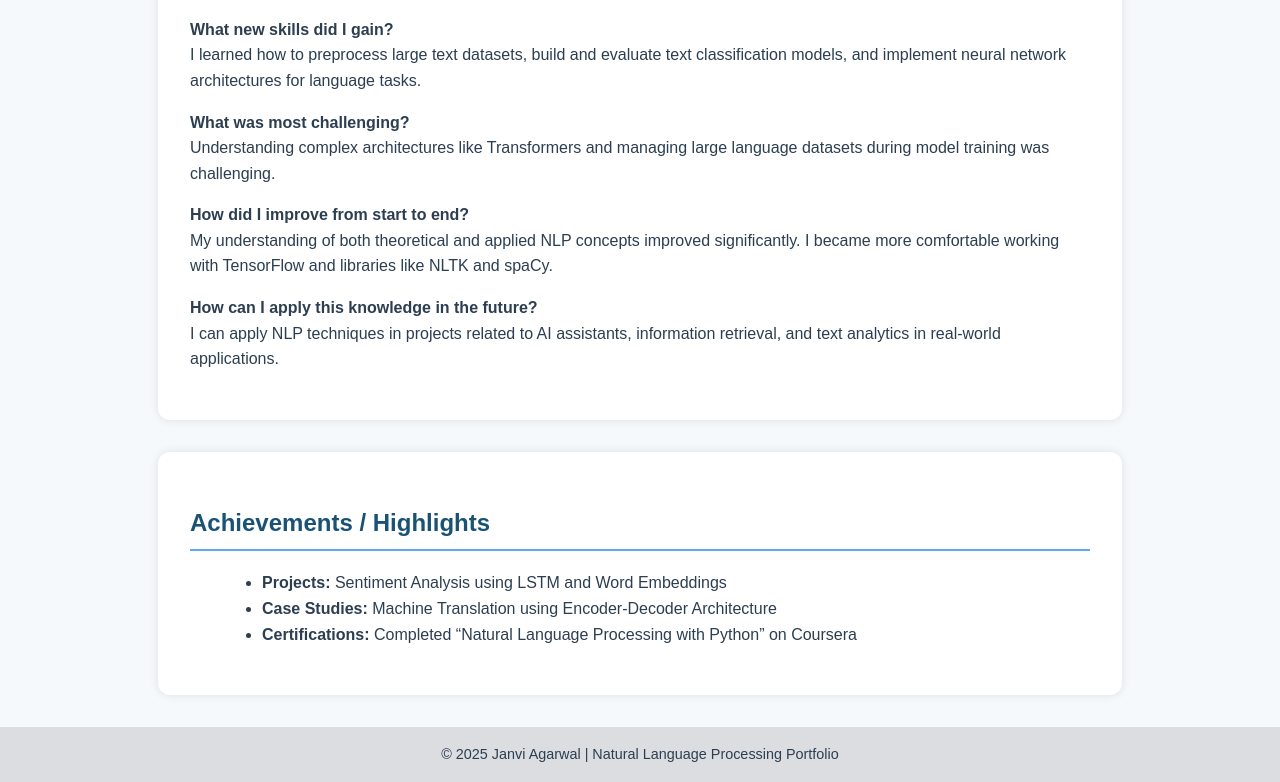
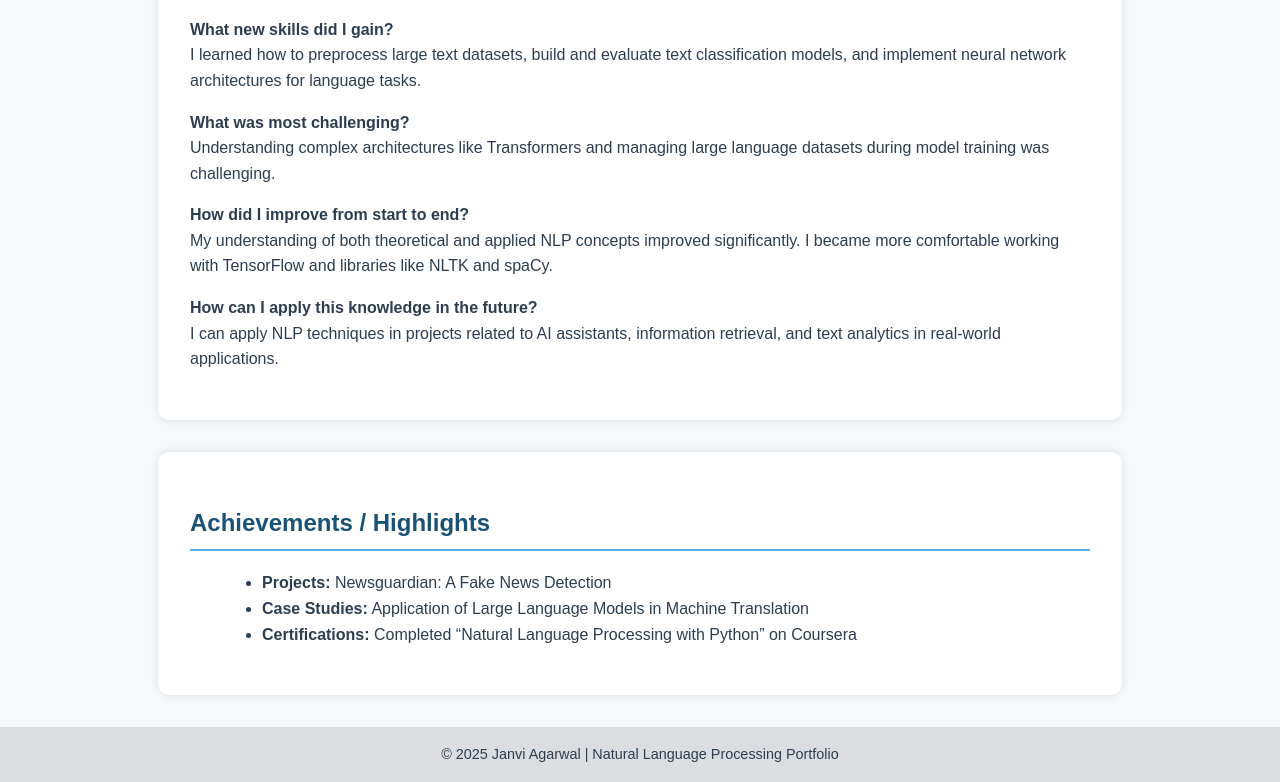
Before and after one commit to JANVIAGARWAL/course-portfolio, a plain HTML site: page index.html in a window 1280 px wide. Shown: the part 1106-1888 px from the top of the page. Drawn offline with Linux system fonts and the light colour scheme.

Commit message:
Update index.html

```diff
--- a/index.html
+++ b/index.html
@@ -51,7 +51,7 @@
   <header>
     <h1>Course Portfolio</h1>
     <p><strong>Student Name:</strong> Janvi Agarwal</p>
-    <p><strong>Register Number:</strong> RA21CSXXX</p>
+    <p><strong>Register Number:</strong> RA2211003010283</p>
     <p><strong>Course Title & Code:</strong> Natural Language Processing – 21CSP405T</p>
   </header>
 
@@ -95,8 +95,8 @@
   <section>
     <h2>Achievements / Highlights</h2>
     <ul>
-      <li><strong>Projects:</strong> Sentiment Analysis using LSTM and Word Embeddings</li>
-      <li><strong>Case Studies:</strong> Machine Translation using Encoder-Decoder Architecture</li>
+      <li><strong>Projects:</strong> Newsguardian: A Fake News Detection</li>
+      <li><strong>Case Studies:</strong> Application of Large Language Models in Machine Translation </li>
       <li><strong>Certifications:</strong> Completed “Natural Language Processing with Python” on Coursera</li>
     </ul>
   </section>
```
